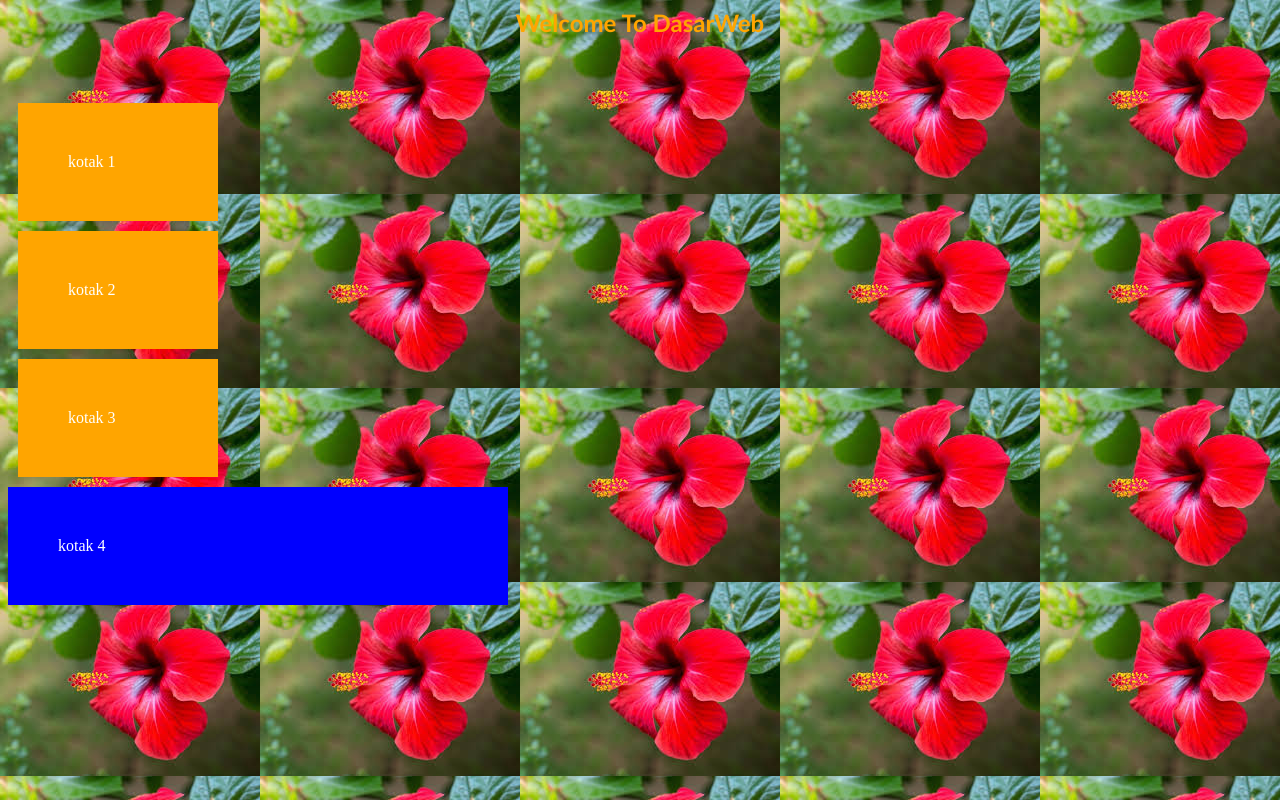
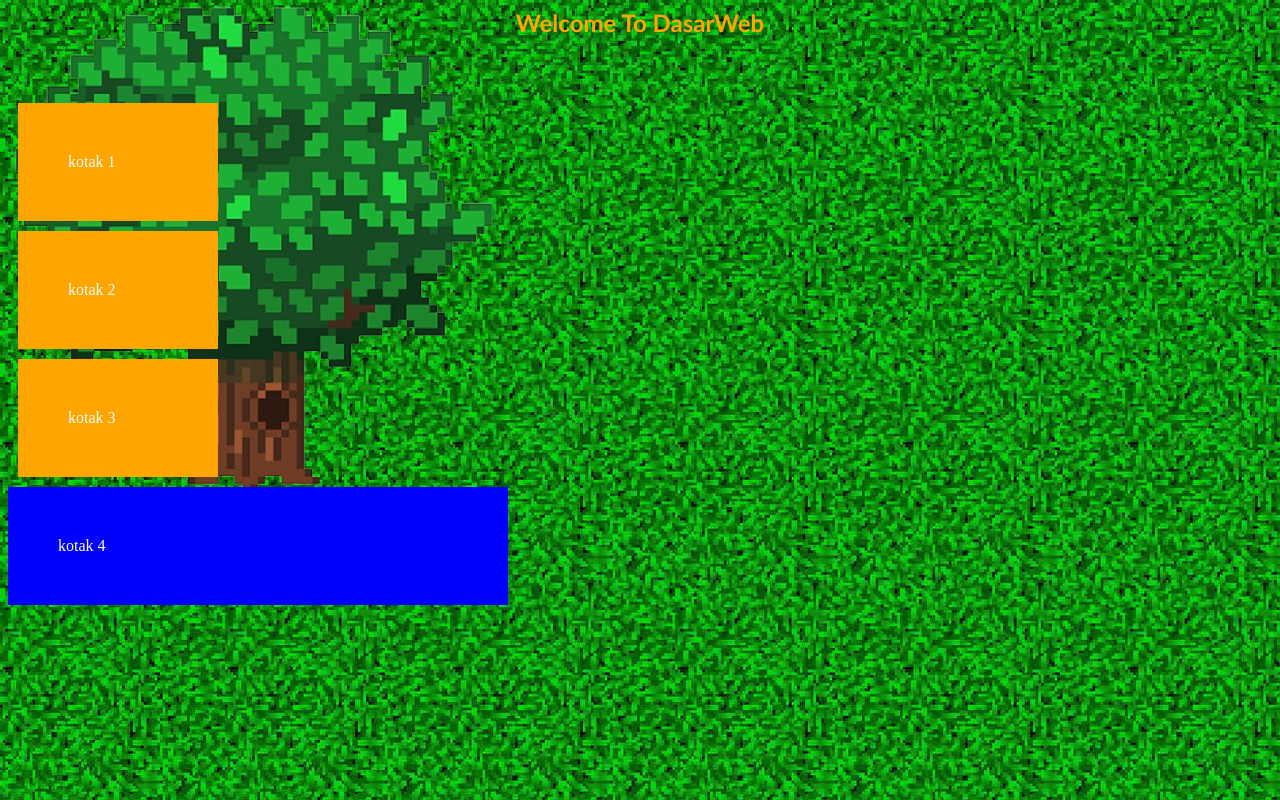
Before and after one commit to kibarmustofa/Desain-dan-Pemrograman-Web, a PHP site: page / in a window 1280 px wide. Run offline with PHP 8.4, Linux system fonts and the light colour scheme.

Commit message:
percobaan 5 selesai

```diff
--- a/pertemuan 2/style.css
+++ b/pertemuan 2/style.css
@@ -20,6 +20,7 @@ h2{
 }
 
 body{
-    background: url('bunga2.jpg');
+    background: url('tree.png') , url('field.jpg');
+    background-repeat: no-repeat, repeat;
     color: white;
 }
```
Also changed, not shown: pertemuan 2/tree.png (added).
